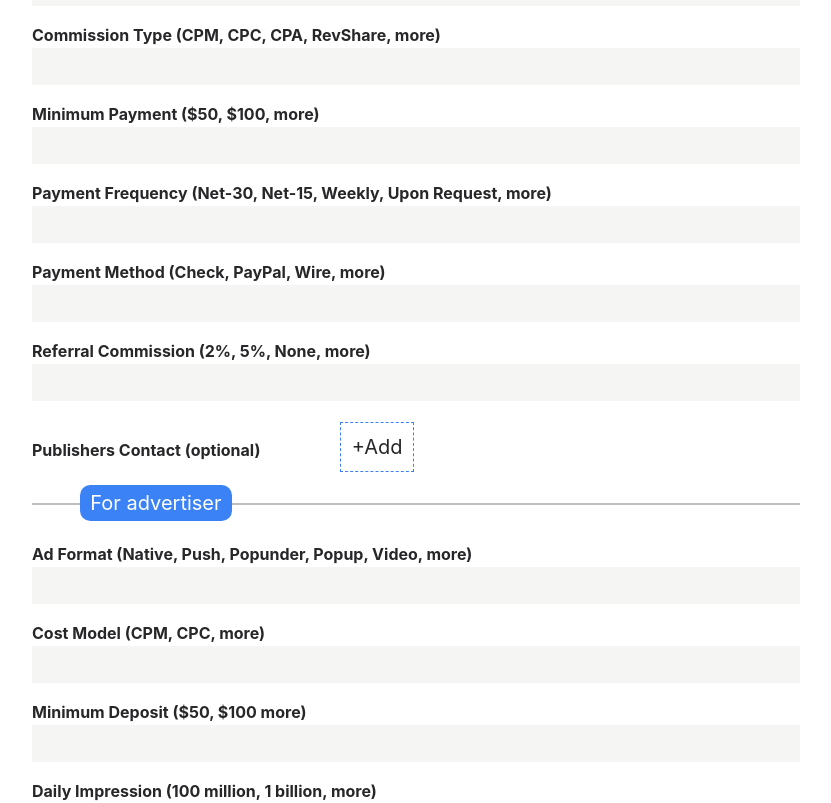
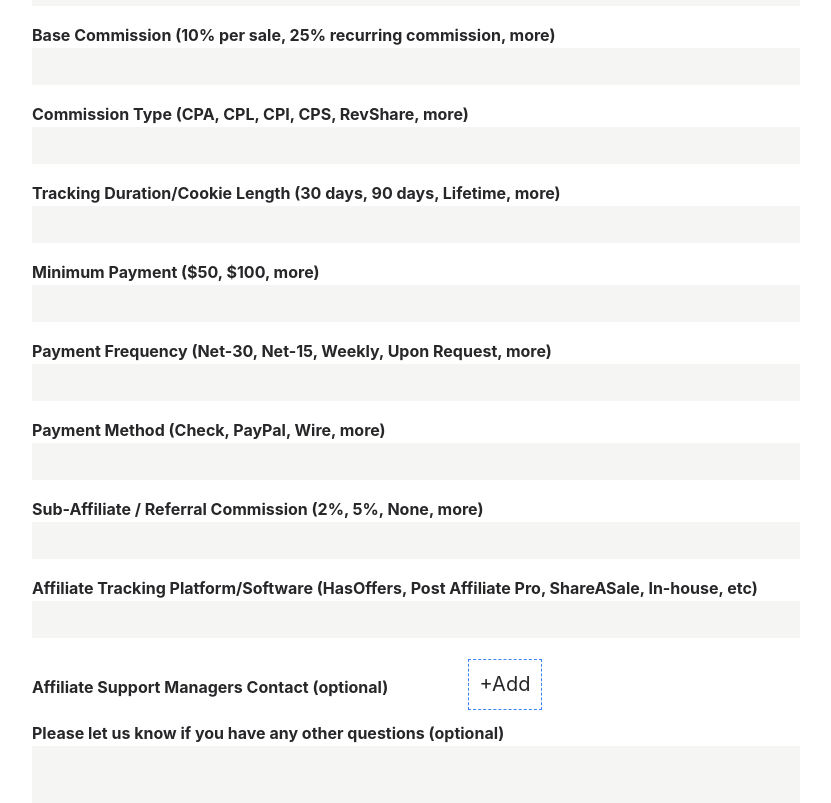
Before and after one commit to AFM-Taha/affling, a Next.js app: page /affiliate-program in a window 1280 px wide. Shown: the part 1720-2523 px from the top of the page, without its empty margins (108-939 px from the left). Built offline with nearby package versions, Linux system fonts and the light colour scheme.

Commit message:
finish affiliate program without form submission

```diff
--- a/src/components/SignUpForm/SignUpFormAffiliateProgram.tsx
+++ b/src/components/SignUpForm/SignUpFormAffiliateProgram.tsx
@@ -1,10 +1,10 @@
-import { targetingOptimization } from '@/assets/static-data/inputFormText';
+// import { targetingOptimization } from '@/assets/static-data/inputFormText';
 import InputField from '../common/Forms/InputFieldAffiliateProgram';
 import Registration from '../common/Forms/Registration';
 import { z } from 'zod';
 import { zodResolver } from '@hookform/resolvers/zod';
 import { useFieldArray, useForm } from 'react-hook-form';
-import usePost from '@/hooks/usePost';
+// import usePost from '@/hooks/usePost';
 // import { DevTool } from '@hookform/devtools';
 
 // ⚠️⚠️⚠️ WARNING: THIS FILE WILL BE UPDATED BASED ON THE BACKEND. DO NOT REMOVE ANY COMMENTS ⚠️⚠️⚠️
@@ -29,8 +29,8 @@ const schema = z.object({
   skype: z.string().min(2, 'Skype is required'),
   program_type: z
     .string()
-    .regex(/Advertising Network/, 'Program type must be Advertising Network'),
-  network_name: z.string().min(2, 'Advertising network name is required'),
+    .regex(/Affiliate Program/, 'Program type must be Affiliate Program'),
+  network_name: z.string().min(2, 'Program name is required'),
   network_url: z
     .string()
     .regex(
@@ -91,11 +91,21 @@ const schema = z.object({
 
   // program_category: z.string().min(2, 'Program category is required'),
 
-  // ⚠️ ❓❓❓ This field doesn't exist in the design
+  // ⚠️ ❓❓❓ Doesn't exits on the backend
+
+  // ⬇️ 👇 START
 
   base_commission: z
     .number({ invalid_type_error: 'Enter a number' })
     .positive({ message: 'Must be greater than 0' }),
+
+  commission_type: z.string().min(2, 'Commission type is required'),
+
+  tracking_duration: z.string().min(2, 'Tracking duration is required'),
+
+  software: z.string().min(2, 'Software is required'),
+
+  // ⬆️👆 END
 
   tag: z.string().min(2, 'Tag is required'),
   add_format: z.string().min(2, 'Ad format is required'),
@@ -155,12 +165,12 @@ const SignUpFormAffiliateProgram = () => {
     control,
     formState: { errors },
   } = useForm<AffiliateProgramFormData>({ resolver: zodResolver(schema) });
-  const {
-    mutate,
-    isLoading,
-    isError,
-    data: response,
-  } = usePost<AffiliateProgramFormData>('top-it');
+  // const {
+  //   mutate,
+  //   isLoading,
+  //   isError,
+  //   data: response,
+  // } = usePost<AffiliateProgramFormData>('top-it');
   // field array for publisher contacts
 
   const {
@@ -173,66 +183,70 @@ const SignUpFormAffiliateProgram = () => {
   });
 
   // field array for advertiser contacts
-  const {
-    fields: affiliateAdvertiserContactFields,
-    append: affiliateAdvertiserContactAppend,
-    remove: affiliateAdvertiserContactRemove,
-  } = useFieldArray({
-    control,
-    name: 'affiliate_advertiser_contacts',
-  });
+  // const {
+  //   fields: affiliateAdvertiserContactFields,
+  //   append: affiliateAdvertiserContactAppend,
+  //   remove: affiliateAdvertiserContactRemove,
+  // } = useFieldArray({
+  //   control,
+  //   name: 'affiliate_advertiser_contacts',
+  // });
 
-  const onSubmit = ({
-    title,
-    company_email,
-    skype,
-    add_format,
-    cost_model,
-    daily_Impression,
-    minimum_deposit,
-    minimum_payment,
-    network_description,
-    network_name,
-    network_url,
-    payment_frequency,
-    payment_method,
-    referral_commission,
-    social_page,
-    tag,
-    affiliate_advertiser_contacts,
-    publishers_contact,
-    targeting_optimization,
-    question_aria,
-    base_commission,
-  }: AffiliateProgramFormData) => {
-    mutate({
-      title,
-      company_email,
-      skype,
-      program_type: 'Advertising Network',
-      add_format,
-      cost_model,
-      daily_Impression,
-      minimum_deposit,
-      minimum_payment,
-      network_description,
-      network_name,
-      network_url,
-      payment_frequency,
-      payment_method,
-      referral_commission,
-      social_page,
-      tag,
-      affiliate_advertiser_contacts,
-      publishers_contact,
-      targeting_optimization,
-      question_aria,
-      base_commission,
-    });
+  const onSubmit = (
+    // {
+    //   title,
+    //   company_email,
+    //   skype,
+    //   add_format,
+    //   cost_model,
+    //   daily_Impression,
+    //   minimum_deposit,
+    //   minimum_payment,
+    //   network_description,
+    //   network_name,
+    //   network_url,
+    //   payment_frequency,
+    //   payment_method,
+    //   referral_commission,
+    //   social_page,
+    //   tag,
+    //   affiliate_advertiser_contacts,
+    //   publishers_contact,
+    //   targeting_optimization,
+    //   question_aria,
+    //   base_commission,
+    // }
+    data: AffiliateProgramFormData
+  ) => {
+    // mutate({
+    //   title,
+    //   company_email,
+    //   skype,
+    //   program_type: 'Advertising Network',
+    //   add_format,
+    //   cost_model,
+    //   daily_Impression,
+    //   minimum_deposit,
+    //   minimum_payment,
+    //   network_description,
+    //   network_name,
+    //   network_url,
+    //   payment_frequency,
+    //   payment_method,
+    //   referral_commission,
+    //   social_page,
+    //   tag,
+    //   affiliate_advertiser_contacts,
+    //   publishers_contact,
+    //   targeting_optimization,
+    //   question_aria,
+    //   base_commission,
+    // });
     // console.log(mutate);
     // console.log(isLoading);
     // console.log(isError);/
-    console.log(response);
+    // console.log(response);
+    console.log(data);
   };
 
   return (
@@ -353,10 +367,28 @@ const SignUpFormAffiliateProgram = () => {
           {/* ________________________________________________________ */}
 
           <InputField
-            label="Commission Type (CPM, CPC, CPA, RevShare, more)"
+            label="Base Commission (10% per sale, 25% recurring commission, more)"
             id="base_commission"
             placeholder=""
             type="number"
+            register={register}
+            errors={errors}
+          />
+
+          <InputField
+            label="Commission Type (CPA, CPL, CPI, CPS, RevShare, more)"
+            id="commission_type"
+            placeholder=""
+            type="text"
+            register={register}
+            errors={errors}
+          />
+
+          <InputField
+            label="Tracking Duration/Cookie Length (30 days, 90 days, Lifetime, more)"
+            id="tracking_duration"
+            placeholder=""
+            type="text"
             register={register}
             errors={errors}
           />
@@ -398,10 +430,19 @@ const SignUpFormAffiliateProgram = () => {
           {/* ___________________________________________________________________________ */}
           {/* ------- CONFUSION: Why Referral Commission is included 3 times? -------  */}
           <InputField
-            label="Referral Commission (2%, 5%, None, more)"
+            label="Sub-Affiliate / Referral Commission (2%, 5%, None, more)"
             id="referral_commission"
             placeholder=""
             type="number"
+            register={register}
+            errors={errors}
+          />
+          <InputField
+            label="Affiliate Tracking Platform/Software (HasOffers, Post Affiliate Pro,
+              ShareASale, In-house, etc)"
+            id="software"
+            placeholder=""
+            type="text"
             register={register}
             errors={errors}
           />
@@ -413,7 +454,7 @@ const SignUpFormAffiliateProgram = () => {
                 <label
                   htmlFor="publishersContact1"
                   className="mt-4 block text-base font-bold leading-relaxed text-zinc-800">
-                  Publishers Contact (optional)
+                  Affiliate Support Managers Contact (optional)
                 </label>
               </div>
               <div className="mb-[-10px] border border-dashed border-blue-500 ">
@@ -460,16 +501,16 @@ const SignUpFormAffiliateProgram = () => {
             })}
           </div>
 
-          <div className="py-5">
+          {/* <div className="py-5">
             <div className="relative">
               <h3 className="absolute left-12 top-[-18px] rounded-[10.30px] bg-blue-500 px-[10.30px] py-[4.12px]  text-xl font-normal text-white">
                 For advertiser
               </h3>
               <div className=" min-w-full border border-neutral-800 border-opacity-30"></div>
             </div>
-          </div>
+          </div> */}
 
-          <InputField
+          {/* <InputField
             label="Ad Format (Native, Push, Popunder, Popup, Video, more)"
             id="add_format"
             placeholder=""
@@ -494,7 +535,7 @@ const SignUpFormAffiliateProgram = () => {
             type="number"
             register={register}
             errors={errors}
-          />
+          /> */}
 
           {/* <InputField
             label="Payment Method (Check, PayPal, Wire, more)"
@@ -514,14 +555,14 @@ const SignUpFormAffiliateProgram = () => {
             errors={errors}
           /> */}
 
-          <InputField
+          {/* <InputField
             label="Daily Impression (100 million, 1 billion, more)"
             id="daily_Impression"
             placeholder=""
             type="number"
             register={register}
             errors={errors}
-          />
+          /> */}
 
           {/* ⚠️ ❓❓❓ Backend only has 'top' */}
 
@@ -555,7 +596,7 @@ const SignUpFormAffiliateProgram = () => {
           {/* 🚫🚫🚫 Uncomment advertise contact later */}
 
           {/*Advertisers Contact  */}
-          <div className="">
+          {/* <div className="">
             <div className="my-5 flex items-center gap-x-20 ">
               <div>
                 <label
@@ -575,7 +616,6 @@ const SignUpFormAffiliateProgram = () => {
                 </button>
               </div>
             </div>
-            {/* --- Contact list --- */}
             {affiliateAdvertiserContactFields.map((field, index) => {
               return (
                 <div
@@ -608,10 +648,10 @@ const SignUpFormAffiliateProgram = () => {
                 </div>
               );
             })}
-          </div>
+          </div> */}
 
           {/* Targeting & Optimization */}
-          <div>
+          {/* <div>
             <div className="mb-2 mt-16">
               <label
                 htmlFor="targetingOptimization"
@@ -641,7 +681,7 @@ const SignUpFormAffiliateProgram = () => {
                 );
               })}
             </div>
-          </div>
+          </div> */}
 
           <div>
             <label
@@ -663,18 +703,20 @@ const SignUpFormAffiliateProgram = () => {
         </div>
 
         <button
-          disabled={isLoading}
+          // disabled={isLoading}
           type="submit"
-          className={`mt-5 inline-flex h-[45.60px] w-[89.60px] items-start justify-start bg-blue-500 p-[10.30px] text-xl font-normal text-white active:bg-blue-950 ${
-            isLoading && 'opacity-30'
-          }`}>
+          className={
+            'mt-5 inline-flex h-[45.60px] w-[89.60px] items-start justify-start bg-blue-500 p-[10.30px] text-xl font-normal text-white active:bg-blue-950'
+          }>
+          {/* ${isLoading && 'opacity-30'}
+           `}> */}
           Submit
         </button>
-        {isError && (
+        {/* {isError && (
           <div className="text-red-500">
             Something went wrong, Please try again.
           </div>
-        )}
+        )} */}
       </form>
       {/* <DevTool control={control} /> */}
     </>
```
